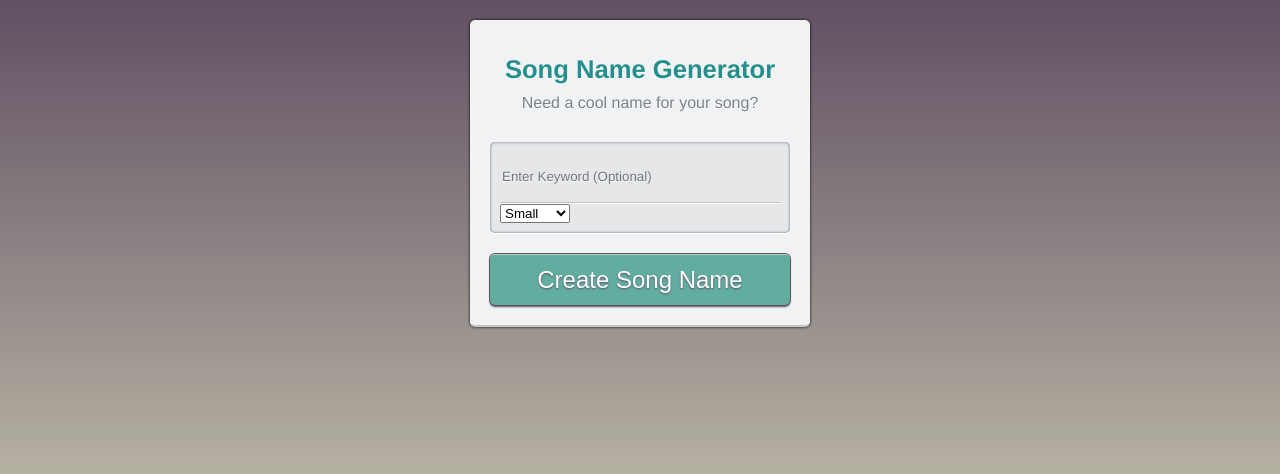
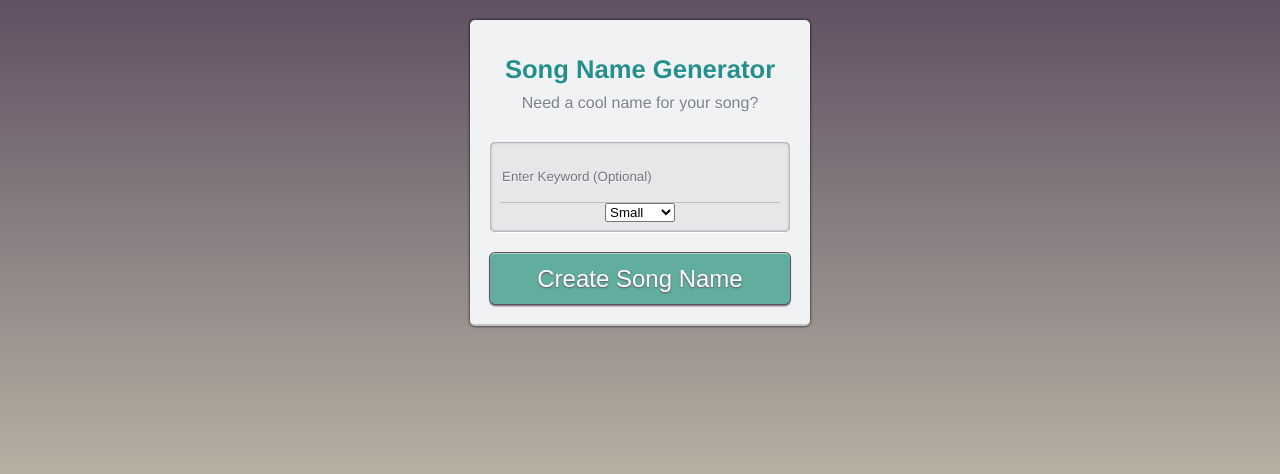
Before and after one commit to pgraci/song-name-generator, a PHP site: page / in a window 1280 px wide. Shown: the top 474 px of the page. Run offline with PHP 8.4, Linux system fonts and the light colour scheme; some libraries are stand-ins or nearby versions.

Commit message:
increase font size

```diff
--- a/css/song-name-generator.css
+++ b/css/song-name-generator.css
@@ -52,6 +52,7 @@ p{
   box-shadow: inset 0 0 3px #65686E;
   border-bottom: 1px solid #FFF;
   padding: 10px;
+  font-size: 14px;
 }
 input{
   width: auto;
@@ -113,3 +114,6 @@ button:active{
 #word {
   width: 200px;
 }
+.size {
+  text-align: center;
+}
--- a/index.php
+++ b/index.php
@@ -24,11 +24,11 @@
       <div class="blockinput">
         <input type="text" name="word" id="word" placeholder="Enter Keyword (Optional)">
       </div>
-      <div class="blockinput">
+      <div class="size">
         <select name="mode">
-          <option name="mode" value="3"> Small</option>
-          <option name="mode" value="2"> Medium</option>
-          <option name="mode" value="1"> Large</option>
+          <option name="mode" value="3">Small</option>
+          <option name="mode" value="2">Medium</option>
+          <option name="mode" value="1">Large</option>
         </select>
       </div>
     </div>
```
